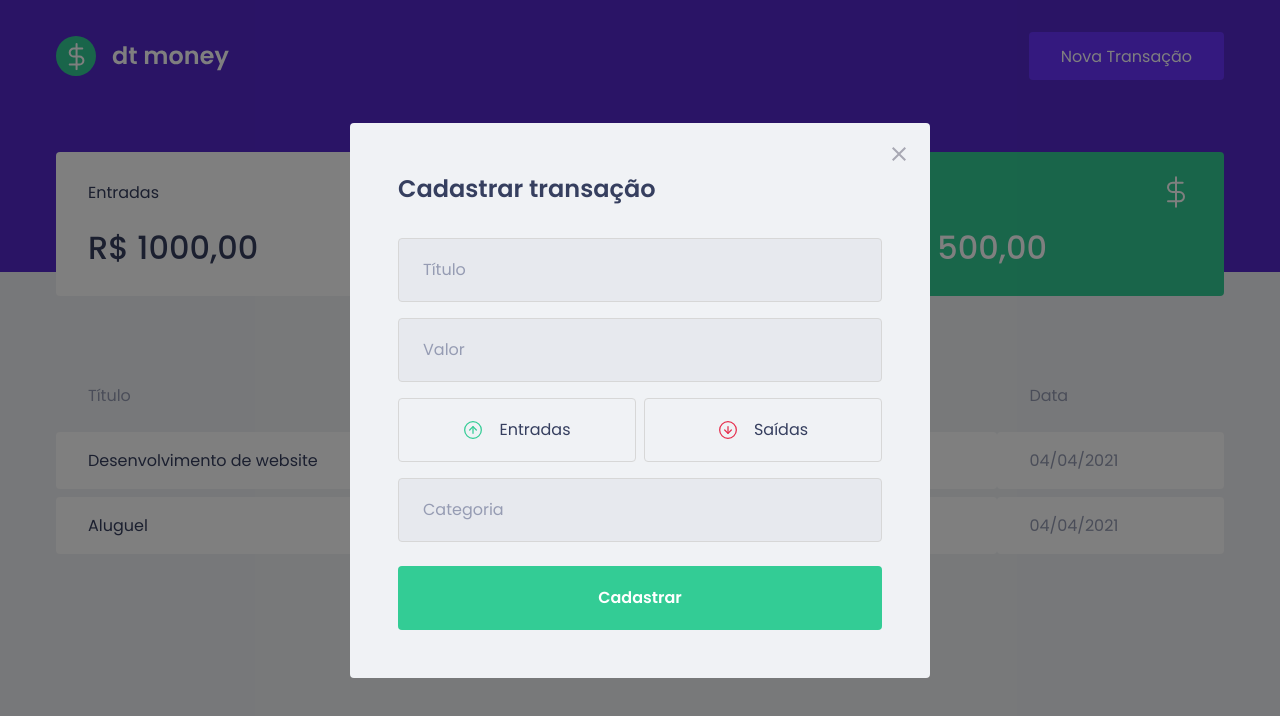
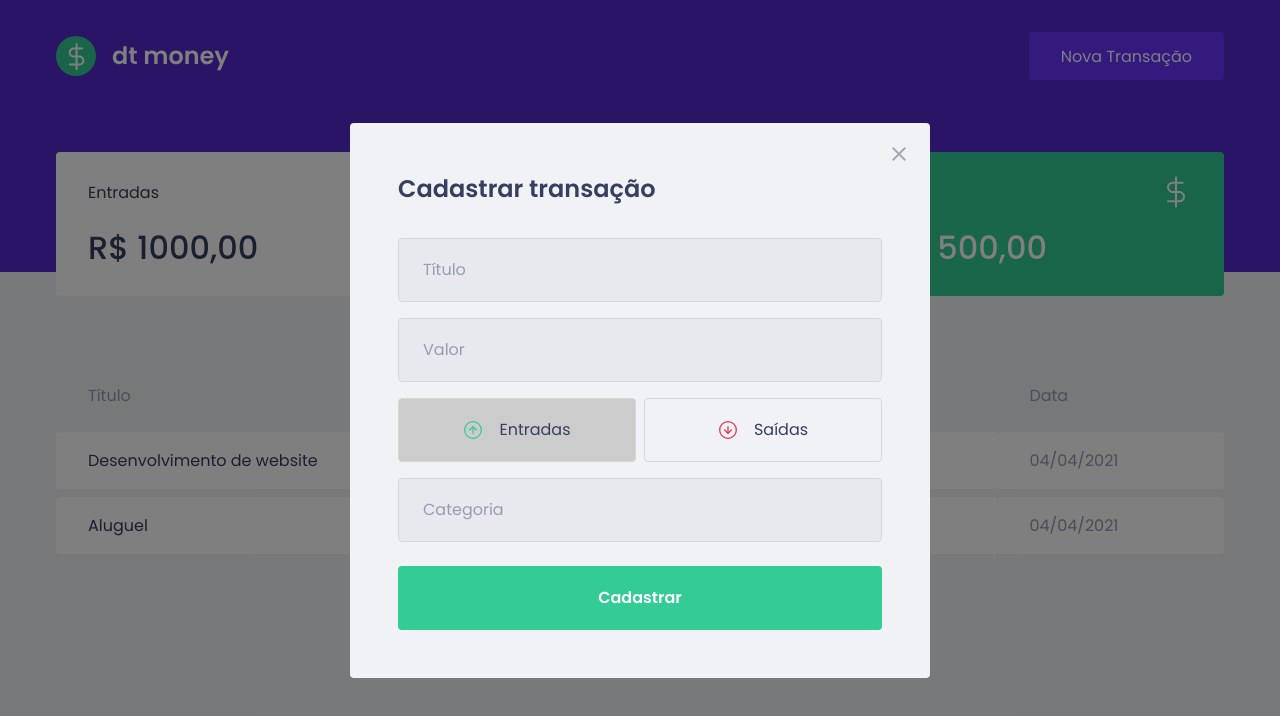
Before and after one commit to Whermerson19/wc-money, a React (Create React App) app: page / in a window 1280 px wide. Both pictures are taken after a click on the button "Nova Transação". Shown: the top 716 px of the page. Built offline with nearby package versions, Linux system fonts and the light colour scheme; no server answers; what miragejs would draw is missing.

Commit message:
type transaction button style

```diff
--- a/src/components/NewTransactionModal/index.tsx
+++ b/src/components/NewTransactionModal/index.tsx
@@ -1,10 +1,11 @@
+import { useState } from "react";
 import Modal from "react-modal";
 
 import closeImg from "../../assets/close.svg";
 import incomeImg from "../../assets/income.svg";
 import outcomeImg from "../../assets/outcome.svg";
 
-import { Container, TransactionTypeContainer } from "./styles";
+import { Container, TransactionTypeContainer, RadioBox } from "./styles";
 
 interface IModalProps {
   isOpen: boolean;
@@ -17,6 +18,8 @@
   isOpen,
   onRequestClose,
 }: IModalProps) {
+  const [type, setType] = useState("deposit");
+
   return (
     <Modal
       isOpen={isOpen}
@@ -39,15 +42,23 @@
         <input type="number" placeholder="Valor" />
 
         <TransactionTypeContainer>
-          <button type="button">
+          <RadioBox
+            type="button"
+            onClick={() => setType("deposit")}
+            isActive={type === "deposit"}
+          >
             <img src={incomeImg} alt="Entradas" />
             <span>Entradas</span>
-          </button>
+          </RadioBox>
 
-          <button type="button">
+          <RadioBox
+            type="button"
+            onClick={() => setType("withdraw")}
+            isActive={type === "withdraw"}
+          >
             <img src={outcomeImg} alt="Saídas" />
             <span>Saídas</span>
-          </button>
+          </RadioBox>
         </TransactionTypeContainer>
 
         <input type="text" placeholder="Categoria" />
--- a/src/components/NewTransactionModal/styles.ts
+++ b/src/components/NewTransactionModal/styles.ts
@@ -1,4 +1,8 @@
 import styled from "styled-components";
+
+interface IRadioBoxProps {
+  isActive: boolean;
+}
 
 export const Container = styled.form`
   h2 {
@@ -54,13 +58,14 @@
   display: grid;
   grid-template-columns: 1fr 1fr;
   gap: 0.5rem;
+`;
 
-  button {
+export const RadioBox = styled.button<IRadioBoxProps>`
   height: 4rem;
   border: 1px solid #d7d7d7;
   border-radius: 0.25rem;
 
-    background: transparent;
+  background: ${(props) => (props.isActive ? "#ccc" : "transparent")};
 
   display: flex;
   align-items: center;
@@ -82,5 +87,4 @@
     font-size: 1rem;
     color: var(--text-title);
   }
-  }
 `;
```
Lines whose indentation alone changed are shown as unchanged.
